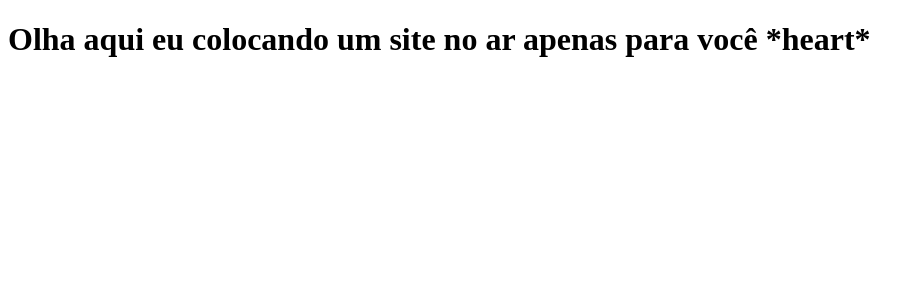
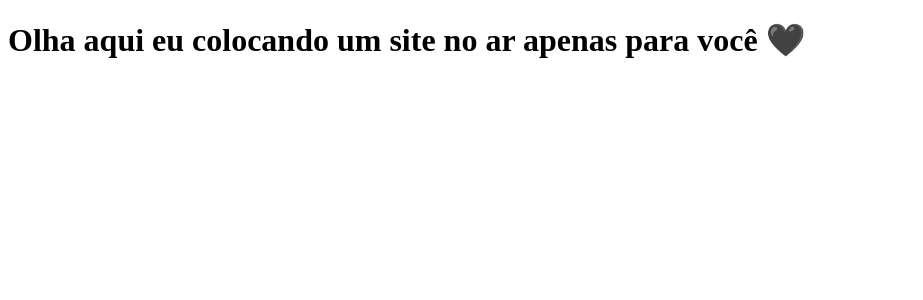
Before and after one commit to AnnaCRoncalio/clone-tabnews, a Next.js app: page / in a window 1280 px wide. Shown: the top 300 px of the page, without its empty margins (0-923 px from the left). Built offline with nearby package versions, Linux system fonts and the light colour scheme.

Commit message:
modifica a frase

```diff
--- a/pages/index.js
+++ b/pages/index.js
@@ -1,5 +1,5 @@
 function Home() {
-    return <h1>Olha aqui eu colocando um site no ar apenas para você *heart*</h1>;
+    return <h1>Olha aqui eu colocando um site no ar apenas para você 🖤</h1>;
 };
 
 export default Home;
```
